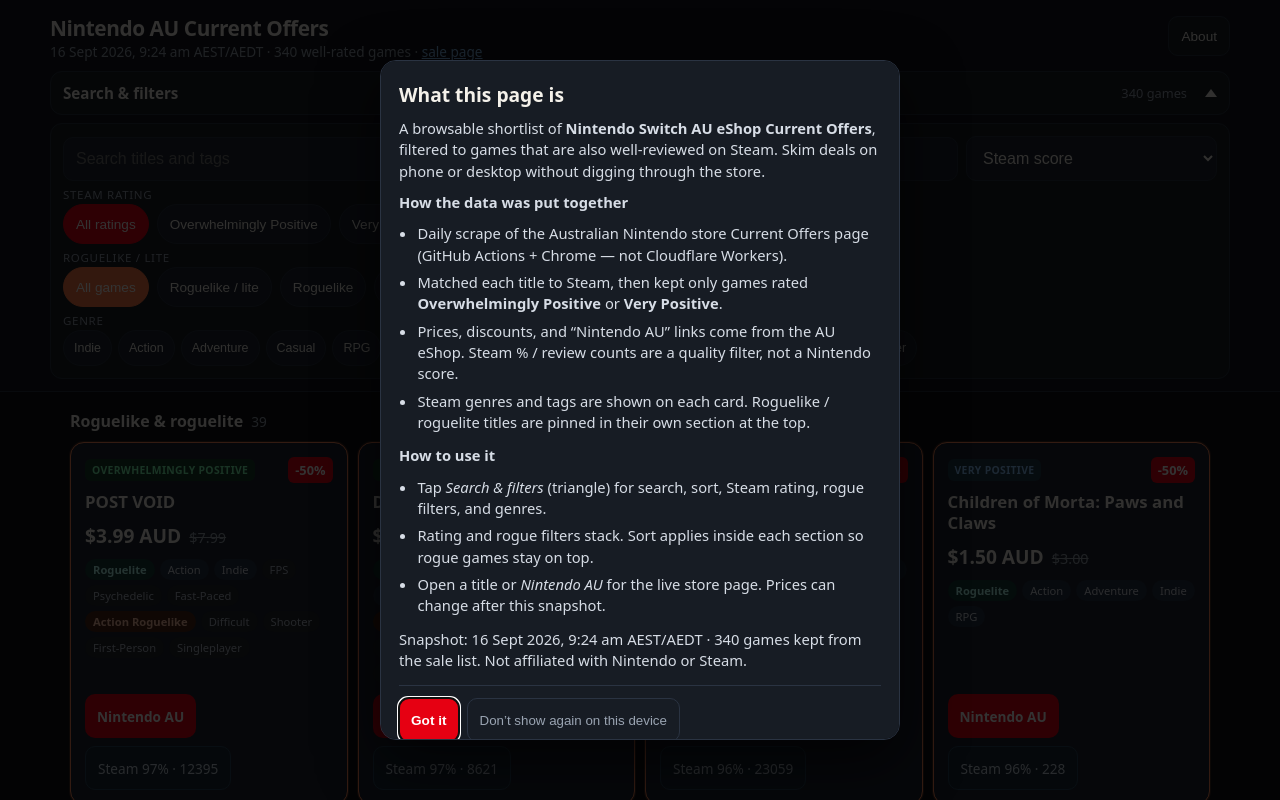
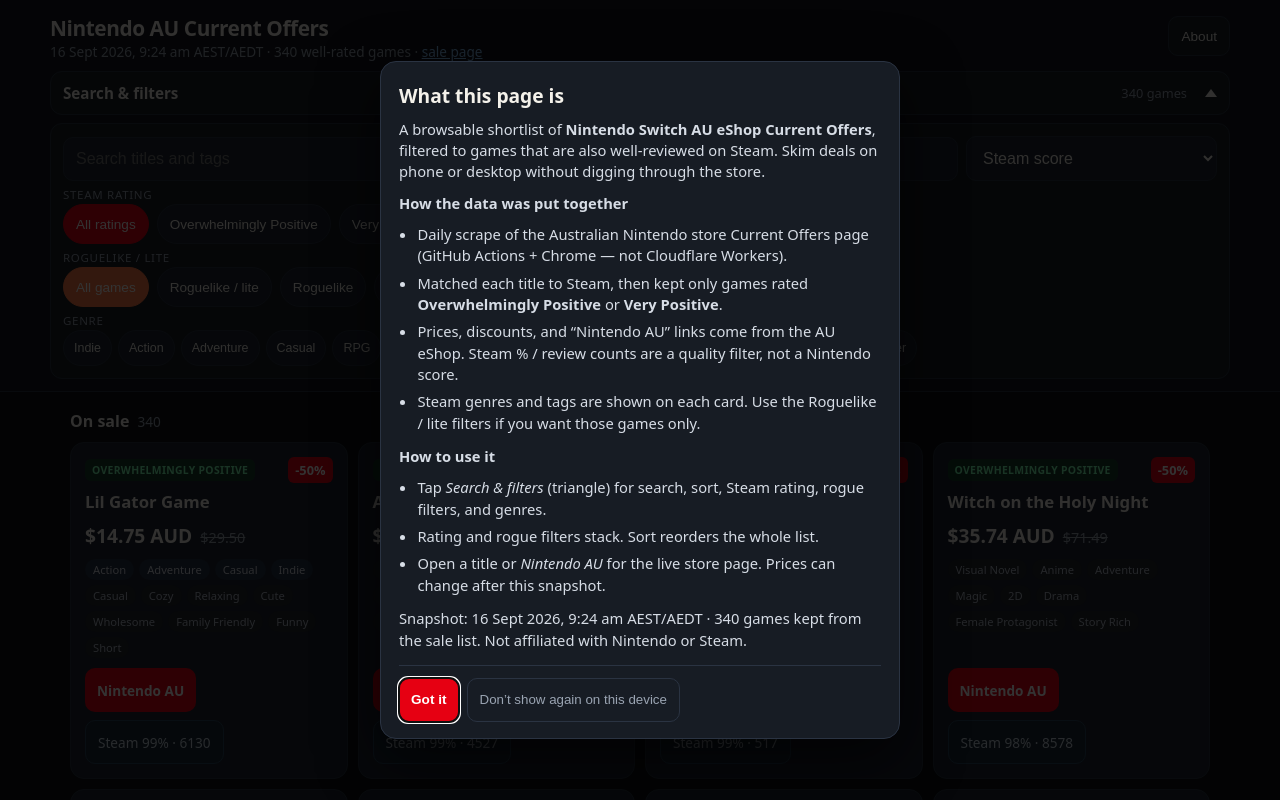
Before and after one commit to DRL87/nintendo-deals-live, a website: page public/index.html in a window 1280 px wide. Shown: the top 800 px of the page. Drawn offline with Linux system fonts and the light colour scheme.

Commit message:
Show deals in one list instead of rogue sections
Keep rogue/rating/genre filters and sorting; drop the separate
roguelike/roguelite vs everything-else page sections.

```diff
--- a/public/index.html
+++ b/public/index.html
@@ -165,12 +165,12 @@
       <li>Daily scrape of the Australian Nintendo store Current Offers page (GitHub Actions + Chrome — not Cloudflare Workers).</li>
       <li>Matched each title to Steam, then kept only games rated <strong>Overwhelmingly Positive</strong> or <strong>Very Positive</strong>.</li>
       <li>Prices, discounts, and “Nintendo AU” links come from the AU eShop. Steam % / review counts are a quality filter, not a Nintendo score.</li>
-      <li>Steam genres and tags are shown on each card. Roguelike / roguelite titles are pinned in their own section at the top.</li>
+      <li>Steam genres and tags are shown on each card. Use the Roguelike / lite filters if you want those games only.</li>
     </ul>
     <p><strong>How to use it</strong></p>
     <ul>
       <li>Tap <em>Search &amp; filters</em> (triangle) for search, sort, Steam rating, rogue filters, and genres.</li>
-      <li>Rating and rogue filters stack. Sort applies inside each section so rogue games stay on top.</li>
+      <li>Rating and rogue filters stack. Sort reorders the whole list.</li>
       <li>Open a title or <em>Nintendo AU</em> for the live store page. Prices can change after this snapshot.</li>
     </ul>
     <p class="welcome-note" id="welcome-note">Loading snapshot… · Not affiliated with Nintendo or Steam.</p>
@@ -231,13 +231,9 @@
 
 <p class="wrap status" id="loading">Loading deals.json…</p>
 
-<section class="wrap" id="rogue-sec" hidden>
-  <h2>Roguelike &amp; roguelite <span class="count" id="rogue-count">0</span></h2>
-  <div class="grid" id="rogue-grid"></div>
-</section>
-<section class="wrap" id="rest-sec" hidden>
-  <h2>Everything else on sale <span class="count" id="rest-count">0</span></h2>
-  <div class="grid" id="rest-grid"></div>
+<section class="wrap" id="deals-sec" hidden>
+  <h2>On sale <span class="count" id="deals-count">0</span></h2>
+  <div class="grid" id="deals-grid"></div>
 </section>
 <p class="wrap empty" id="none" hidden>No games match that filter.</p>
 <footer class="wrap">Steam ratings are a quality filter, not a Nintendo score. Prices are AUD from the AU eShop. Rating and rogue filters stack. Snapshot updates about once a day.</footer>
@@ -251,8 +247,7 @@
   const sortEl = document.getElementById('sort');
   const box = document.getElementById('filter-box');
   const none = document.getElementById('none');
-  const rogueGrid = document.getElementById('rogue-grid');
-  const restGrid = document.getElementById('rest-grid');
+  const dealsGrid = document.getElementById('deals-grid');
   const loading = document.getElementById('loading');
   const subtitle = document.getElementById('subtitle');
   const welcome = document.getElementById('welcome');
@@ -454,9 +449,8 @@
 
   function apply() {
     const term = q.value.trim().toLowerCase();
-    sortCards(rogueGrid);
-    sortCards(restGrid);
-    let shownR = 0, shownO = 0;
+    sortCards(dealsGrid);
+    let shown = 0;
     document.querySelectorAll('.card').forEach((c) => {
       const flag = c.dataset.flag;
       let ok = true;
@@ -467,22 +461,18 @@
       if (ok && !hasGenre(c, genre)) ok = false;
       if (ok && term && !(c.dataset.text || '').includes(term)) ok = false;
       c.hidden = !ok;
-      if (ok) {
-        if (c.classList.contains('featured')) shownR++; else shownO++;
-      }
+      if (ok) shown++;
     });
-    document.getElementById('rogue-count').textContent = shownR;
-    document.getElementById('rest-count').textContent = shownO;
-    document.getElementById('rogue-sec').hidden = shownR === 0;
-    document.getElementById('rest-sec').hidden = shownO === 0;
-    none.hidden = !(shownR === 0 && shownO === 0);
+    document.getElementById('deals-count').textContent = shown;
+    document.getElementById('deals-sec').hidden = shown === 0;
+    none.hidden = shown !== 0;
     const bits = [];
     if (rating !== 'all') bits.push(rating === 'op' ? 'OP' : 'VP');
     if (rogue !== 'all') bits.push(rogue);
     if (genre) bits.push(genre);
     if (term) bits.push('“' + term + '”');
     document.getElementById('active-count').textContent =
-      bits.length ? bits.join(' · ') : (shownR + shownO) + ' games';
+      bits.length ? bits.join(' · ') : shown + ' games';
   }
 
   function showWelcome() {
@@ -544,12 +534,9 @@
 
     wireGenreButtons(collectGenres(deals));
 
-    rogueGrid.innerHTML = '';
-    restGrid.innerHTML = '';
+    dealsGrid.innerHTML = '';
     deals.forEach((d) => {
-      const card = buildCard(d);
-      if (isRogue(d.rogue_flag)) rogueGrid.appendChild(card);
-      else restGrid.appendChild(card);
+      dealsGrid.appendChild(buildCard(d));
     });
 
     loading.hidden = true;
```
